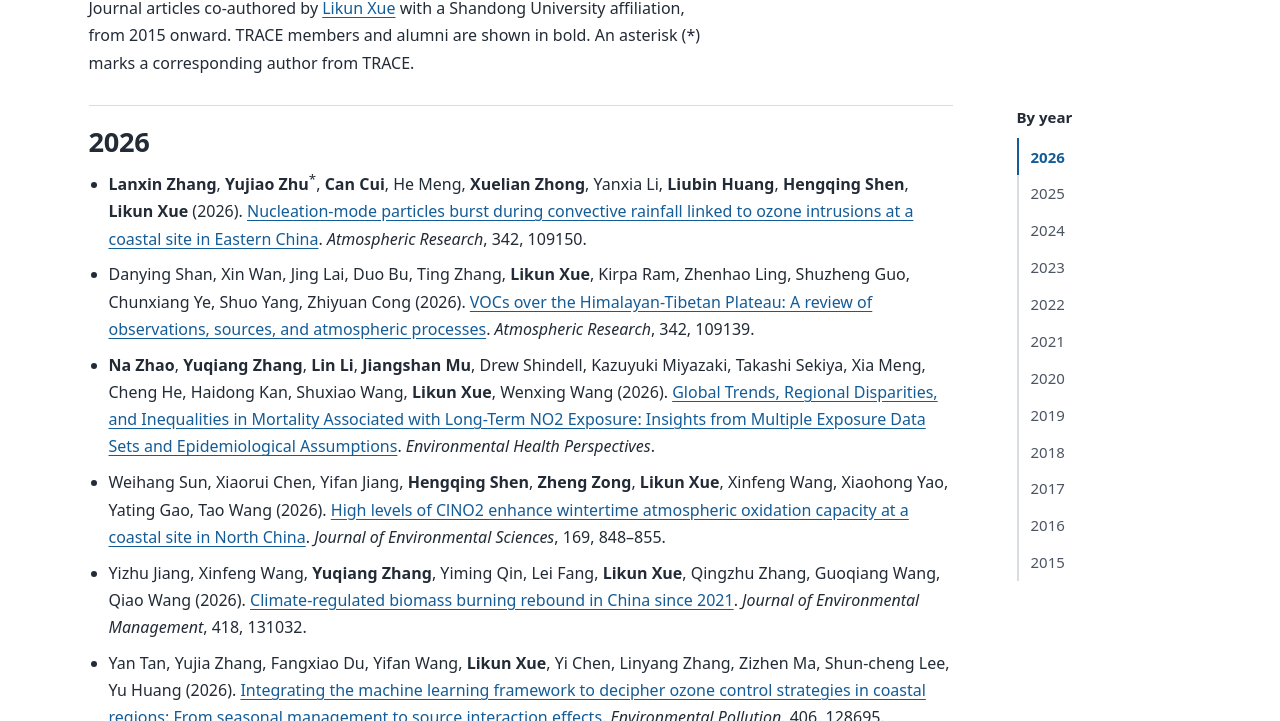
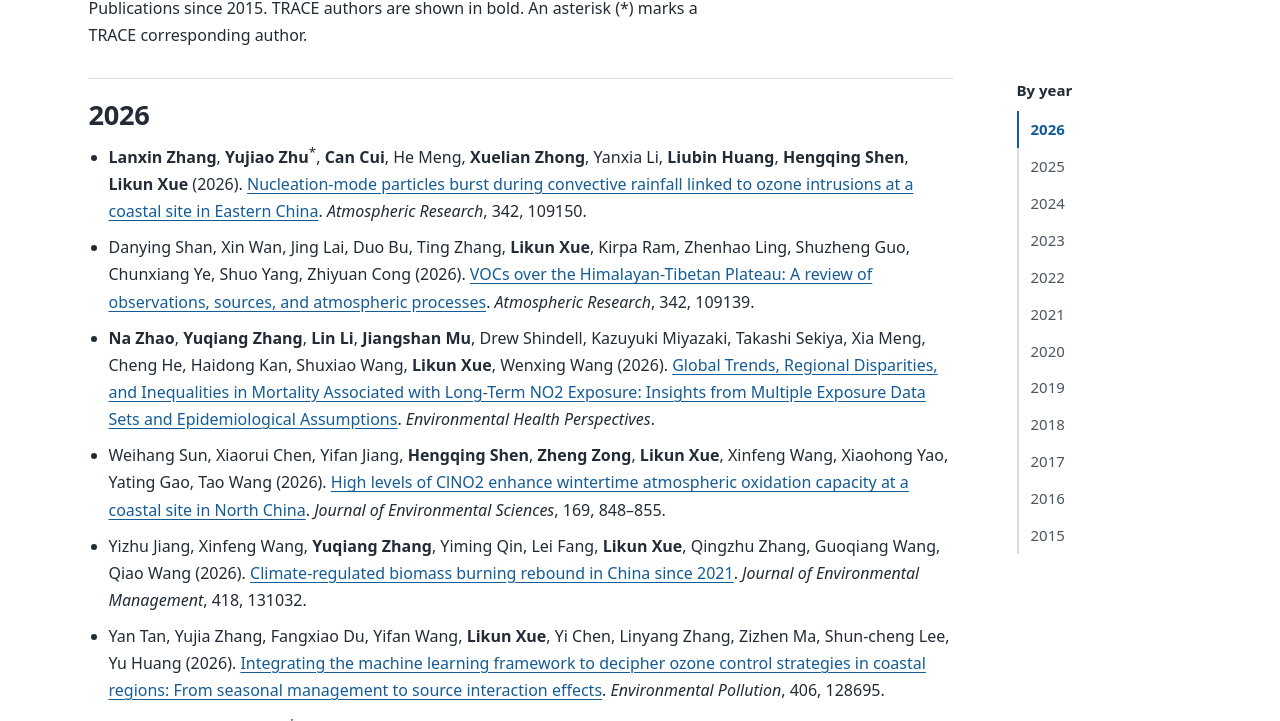
Before and after one commit to Trace-sdu/trace-sdu.github.io, a plain HTML site: page publication/index.html in a window 1280 px wide. Shown: the part 379-1100 px from the top of the page. Drawn offline with Linux system fonts and the light colour scheme.

Commit message:
Simplify the publication page introduction

```diff
--- a/publication/index.html
+++ b/publication/index.html
@@ -35,7 +35,7 @@
 
   <main id="main" class="wrap">
     <h1>Publication</h1>
-    <p>Journal articles co-authored by <a href="https://www.webofscience.com/wos/author/record/934317">Likun Xue</a> with a Shandong University affiliation, from 2015 onward. TRACE members and alumni are shown in bold. An asterisk (*) marks a corresponding author from TRACE.</p>
+    <p>Publications since 2015. TRACE authors are shown in bold. An asterisk (*) marks a TRACE corresponding author.</p>
 
     <div class="publication-layout">
       <nav class="topic-nav year-nav" aria-labelledby="year-nav-title">
```
